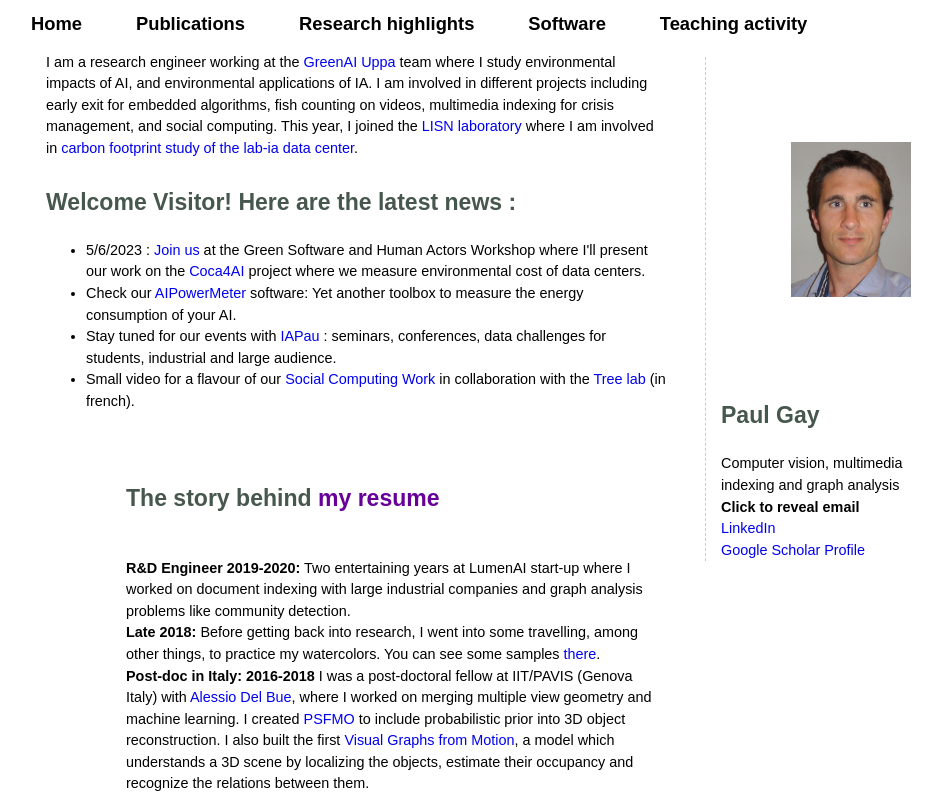
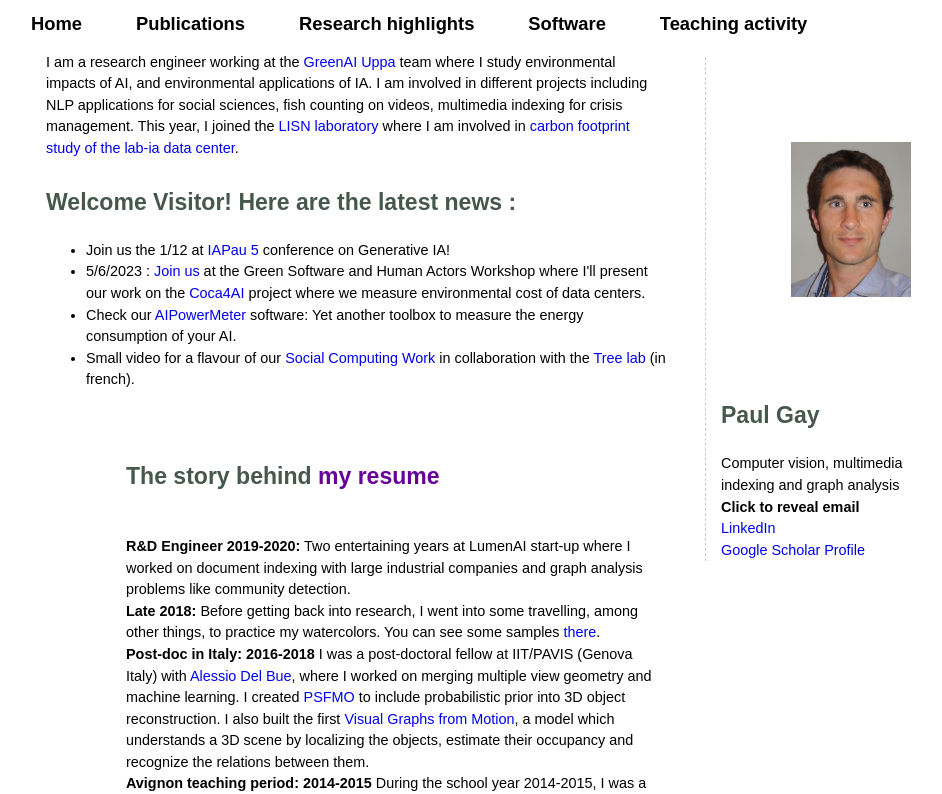
Before and after one commit to paulgay/paulgay.github.io, a plain HTML site: page index.html in a window 1280 px wide. Shown: the top 794 px of the page, without its empty margins (159-1101 px from the left). Drawn offline with Linux system fonts and the light colour scheme.

```diff
--- a/index.html
+++ b/index.html
@@ -66,13 +66,13 @@
     </div>
     <div class="sd_left">
       <div class="text_padding">
-	I am a research engineer working at the <a href="https://greenai-uppa.github.io/">GreenAI Uppa</a> team where I study environmental impacts of AI, and environmental applications of IA. I am involved in different projects including early exit for embedded algorithms, fish counting on videos, multimedia indexing for crisis management, and social computing. This year, I joined the <a href="https://www.lisn.upsaclay.fr/"> LISN laboratory </a> where I am involved in  <a href="https://greenai-uppa.github.io/Coca4AI/">carbon footprint study of the lab-ia data center</a>.
+	I am a research engineer working at the <a href="https://greenai-uppa.github.io/">GreenAI Uppa</a> team where I study environmental impacts of AI, and environmental applications of IA. I am involved in different projects including NLP applications for social sciences, fish counting on videos, multimedia indexing for crisis management. This year, I joined the <a href="https://www.lisn.upsaclay.fr/"> LISN laboratory </a> where I am involved in  <a href="https://greenai-uppa.github.io/Coca4AI/">carbon footprint study of the lab-ia data center</a>.
 	      <br>
 	      <h2>Welcome Visitor! Here are the latest news : </h2>
         <ul>
+        <li>Join us the 1/12 at <a href="http://iapau.org/"> IAPau 5</a> conference on Generative IA!
         <li>5/6/2023 : <a href="https://gsha2023.sciencesconf.org/">Join us</a> at the Green Software and Human Actors Workshop where I'll present our work on the <a href="https://greenai-uppa.github.io/Coca4AI/"> Coca4AI</a> project where we measure environmental cost of data centers. </li>
         <li>Check our <a href="https://greenai-uppa.github.io/AIPowerMeter/">AIPowerMeter</a> software: Yet another toolbox to measure the energy consumption of your AI.
-        <li>Stay tuned for our events with <a href="http://iapau.org/"> IAPau</a> : seminars, conferences, data challenges for students, industrial and large audience.
         <li>Small video for a flavour of our <a href="https://www.youtube.com/watch?v=IedJytgIFE0"> Social Computing Work</a> in collaboration with the <a href="tree.univ-pau.fr/">Tree lab</a> (in french).
 				<ul>
         <a name="biblio"> </a>
@@ -174,6 +174,7 @@
          <ul>
   			<li><a href="cours_ti1.html">slides</a>: background in image processing </li>
   			<li><a href="cours_ti2.html">slides</a>: Geometry and structure from motion </li>
+  			<li><a href="cours_ti2.html">slides</a>: Geometry and structure from motion </li>
 		</ul>
 		<a href="manipulation_pourcentage.pdf">Statistic manipulation</a> Maths and physics classes in high school (in french)
            <br>
```
